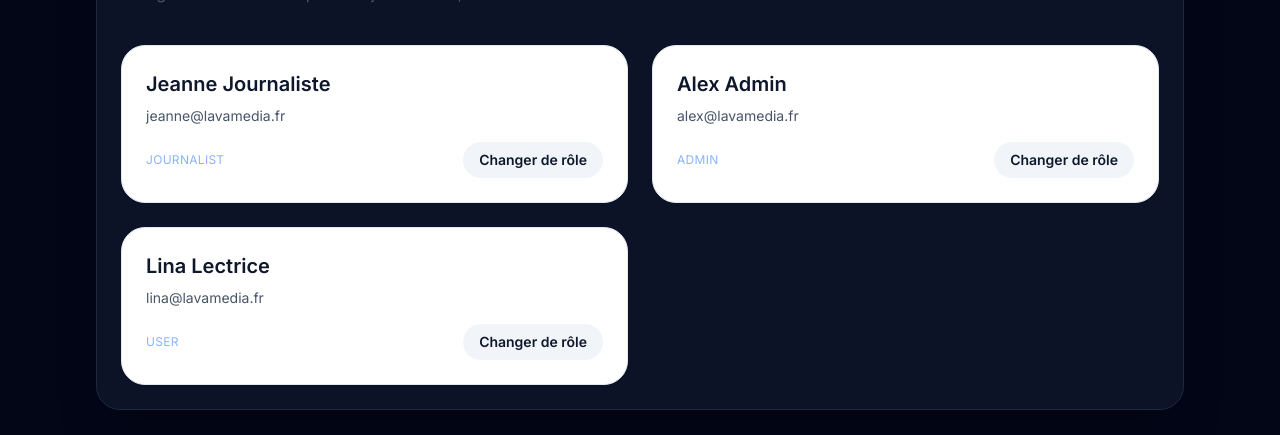
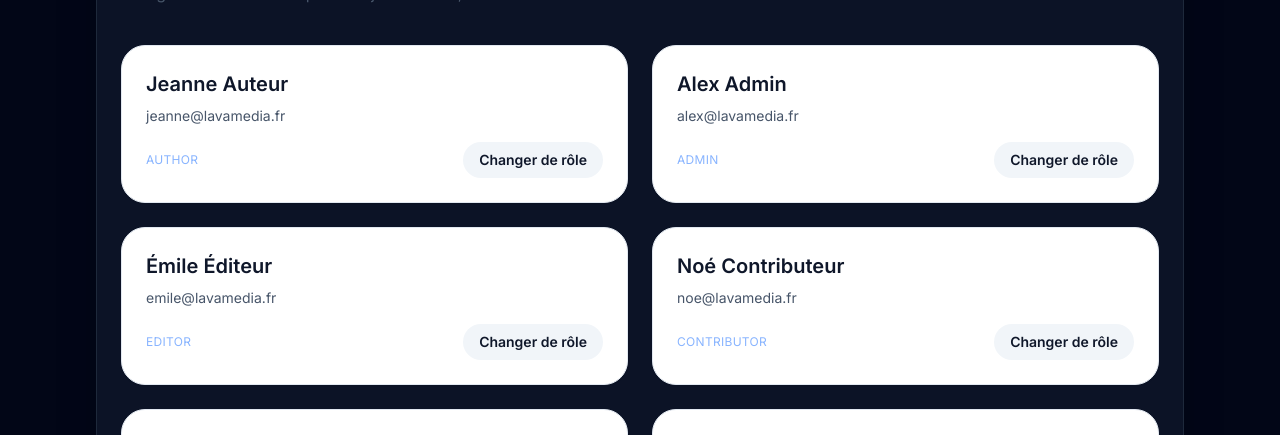
Before and after one commit to nansheadd/Lavamedia, a Next.js app: page /admin/utilisateurs in a window 1280 px wide. Shown: the part 298-733 px from the top of the page. Built offline with nearby package versions, Linux system fonts and the light colour scheme; no server answers.

Commit message:
Add etsteur classification 4

```diff
--- a/app/espace/page.tsx
+++ b/app/espace/page.tsx
@@ -31,10 +31,15 @@ export default function PrivateSpacePage() {
     return null;
   }
 
+  const isAuthor = user.primaryRole === 'author';
   const benefits = [
     {
       title: 'Statut du compte',
-      description: user.primaryRole === 'user' ? 'Lecteur actif' : user.primaryRole === 'journalist' ? 'Journaliste confirmé' : 'Administrateur'
+      description: user.primaryRole === 'admin'
+        ? 'Administrateur'
+        : isAuthor
+          ? 'Auteur confirmé'
+          : 'Lecteur actif'
     },
     {
       title: 'E-mail',
@@ -46,8 +51,8 @@ export default function PrivateSpacePage() {
     }
   ];
 
-  const nextStepLink = user.primaryRole === 'admin' ? '/admin' : user.primaryRole === 'journalist' ? '/journalist' : '/';
-  const nextStepLabel = user.primaryRole === 'admin' ? 'Accéder au back-office' : user.primaryRole === 'journalist' ? 'Ouvrir le tableau de bord journaliste' : 'Explorer les articles';
+  const nextStepLink = user.primaryRole === 'admin' ? '/admin' : isAuthor ? '/journalist' : '/';
+  const nextStepLabel = user.primaryRole === 'admin' ? 'Accéder au back-office' : isAuthor ? 'Ouvrir le tableau de bord auteur' : 'Explorer les articles';
 
   return (
     <Container className="py-16">
--- a/src/components/admin/UsersManager.tsx
+++ b/src/components/admin/UsersManager.tsx
@@ -5,12 +5,16 @@ import { Card, CardDescription, CardFooter, CardTitle } from '@/components/ui/ca
 import { Button } from '@/components/ui/button';
 
 const initialUsers = [
-  { id: '1', name: 'Jeanne Journaliste', email: 'jeanne@lavamedia.fr', role: 'journalist' },
+  { id: '1', name: 'Jeanne Auteur', email: 'jeanne@lavamedia.fr', role: 'author' },
   { id: '2', name: 'Alex Admin', email: 'alex@lavamedia.fr', role: 'admin' },
-  { id: '3', name: 'Lina Lectrice', email: 'lina@lavamedia.fr', role: 'user' }
+  { id: '3', name: 'Émile Éditeur', email: 'emile@lavamedia.fr', role: 'editor' },
+  { id: '4', name: 'Noé Contributeur', email: 'noe@lavamedia.fr', role: 'contributor' },
+  { id: '5', name: 'Sofia Abonnée', email: 'sofia@lavamedia.fr', role: 'subscriber' },
+  { id: '6', name: 'Maya Cliente', email: 'maya@lavamedia.fr', role: 'client' },
+  { id: '7', name: 'Lina Lectrice', email: 'lina@lavamedia.fr', role: 'user' }
 ];
 
-type Role = 'user' | 'journalist' | 'admin';
+type Role = 'user' | 'author' | 'editor' | 'contributor' | 'subscriber' | 'client' | 'admin';
 
 export function UsersManager() {
   const [users, setUsers] = useState(initialUsers);
@@ -19,7 +23,7 @@ export function UsersManager() {
     setUsers((current) =>
       current.map((user) => {
         if (user.id !== id) return user;
-        const roles: Role[] = ['user', 'journalist', 'admin'];
+        const roles: Role[] = ['user', 'author', 'editor', 'contributor', 'subscriber', 'client', 'admin'];
         const nextIndex = (roles.indexOf(user.role as Role) + 1) % roles.length;
         return { ...user, role: roles[nextIndex] };
       })
--- a/src/components/navigation/MainNav.tsx
+++ b/src/components/navigation/MainNav.tsx
@@ -23,7 +23,7 @@ export function MainNav() {
   const dashboardHref = user
     ? user.primaryRole === 'admin'
       ? '/admin'
-      : user.primaryRole === 'journalist'
+      : user.primaryRole === 'author'
         ? '/journalist'
         : '/espace'
     : '/login';
--- a/src/lib/auth-service.ts
+++ b/src/lib/auth-service.ts
@@ -55,7 +55,7 @@ export type AuthenticatedUser = {
   email: string;
   fullName: string | null;
   roles: string[];
-  primaryRole: 'user' | 'journalist' | 'admin';
+  primaryRole: 'user' | 'author' | 'admin';
   stripeCustomerId: string | null;
 };
 
@@ -305,9 +305,9 @@ export async function getProfile(): Promise<AuthenticatedUser> {
   }>(response);
 
   const roles = data.roles?.map((role) => role.name) ?? [];
-  const priority: Array<'admin' | 'journalist' | 'user'> = ['admin', 'journalist', 'user'];
-  const primaryRole = (roles.find((role): role is 'admin' | 'journalist' | 'user' =>
-    priority.includes(role as 'admin' | 'journalist' | 'user')
+  const priority: Array<'admin' | 'author' | 'user'> = ['admin', 'author', 'user'];
+  const primaryRole = (roles.find((role): role is 'admin' | 'author' | 'user' =>
+    priority.includes(role as 'admin' | 'author' | 'user')
   ) ?? 'user');
 
   return {
```
Also changed, not shown: 2 other files (tests, documents, lock files or other folders).
